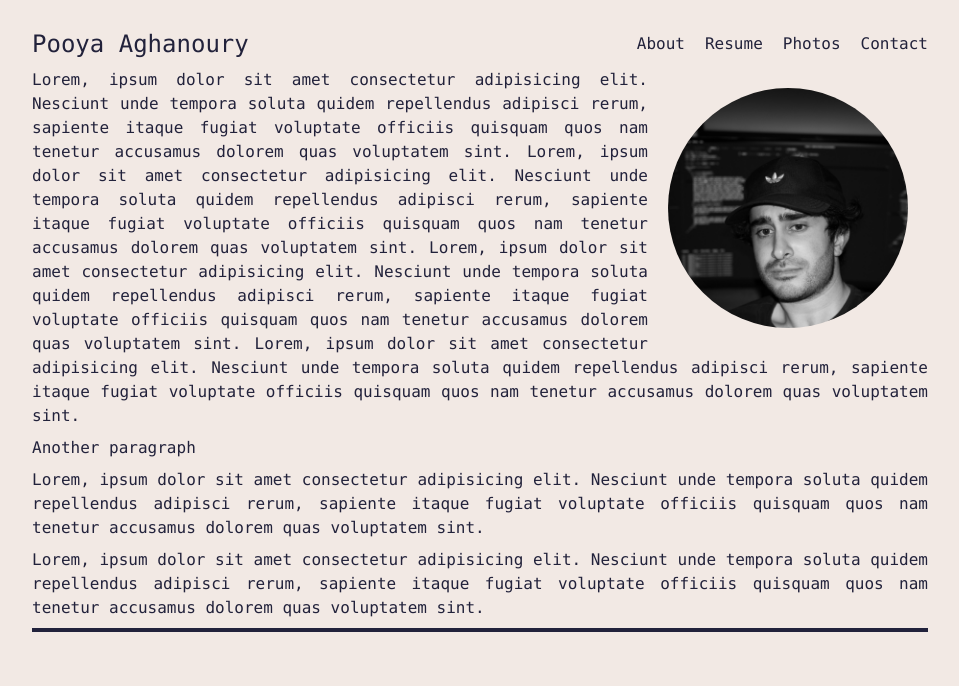
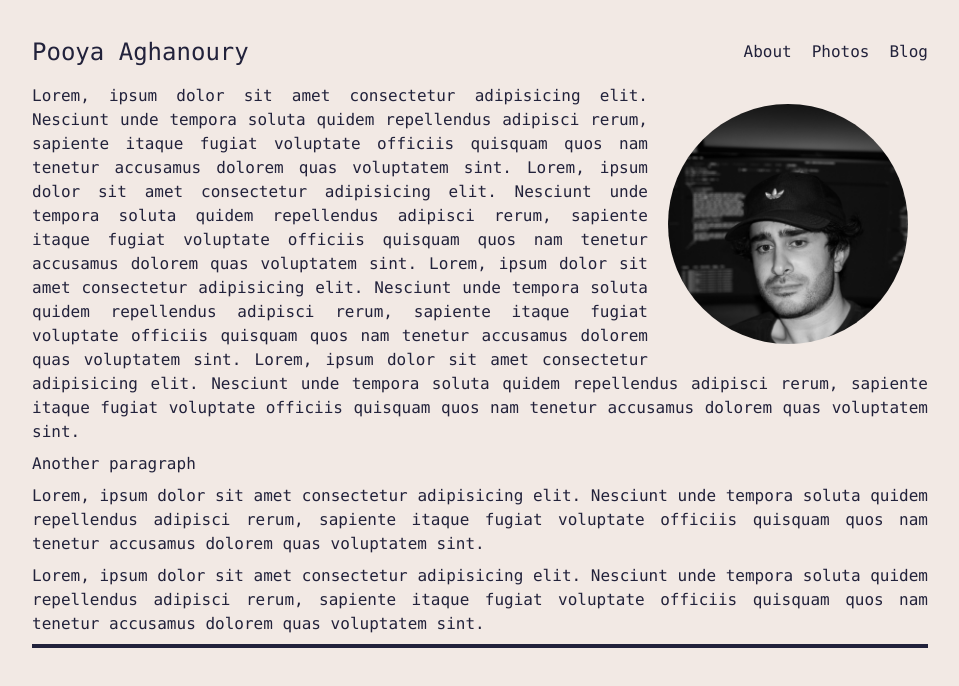
Before and after one commit to aghanoury/website, a Next.js app: page / in a window 1280 px wide. Shown: the top 686 px of the page, without its empty margins (160-1119 px from the left). Built offline with nearby package versions, Linux system fonts and the light colour scheme.

Commit message:
minor tweaks

```diff
--- a/pages/header.tsx
+++ b/pages/header.tsx
@@ -6,14 +6,9 @@ import Link from "next/link";
 
 const navigation = [
   { name: "About", href: "/about", current: true },
-  { name: "Resume", href: "/contact", current: true },
   { name: "Photos", href: "/photos", current: true },
-  { name: "Contact", href: "/contact", current: true },
+  { name: "Blog", href: "/blog", current: true },
 ];
-
-function classNames(...classes) {
-  return classes.filter(Boolean).join(" ");
-}
 
 export default function Header({ title }) {
   return (
@@ -21,7 +16,7 @@ export default function Header({ title }) {
       {({ open }) => (
         <>
           <div className="flex items-center mx-0">
-            <div className="flex flex-1 items-center justify-between space-x-10 m-0 h-12 px-0">
+            <div className="flex flex-1 items-center justify-between space-x-10 m-0 h-16 px-0">
               {/* standard menu bar */}
               <Link className="text-2xl max-sm:text-lg" href="/">
                 {title}
@@ -47,6 +42,7 @@ export default function Header({ title }) {
               </Menu.Button>
             </div>
           </div>
+
           {/* DROP DOWN MENU */}
           <Transition
             enter="transition ease duration-300 transform"
@@ -56,12 +52,12 @@ export default function Header({ title }) {
             leaveFrom="opacity-100 translate-y-0"
             leaveTo="opacity-0 -translate-y-12"
           >
-            <div className="absolute sm:hidden text-white rounded-md right-0 bg-black shadow-xl origin-top-right">
+            <div className="bg-dark_blue absolute sm:hidden text-white rounded-md right-0 bg-black shadow-2xl shadow-light_blue origin-top-right">
               <div className="flex flex-col items-center space-y-1 px-2 pt-2 pb-3 ">
                 {navigation.map((item) => (
                   <Link
                     className="block px-10 py-2 rounded-lg
-                  hover:bg-gray-700 hover:text-white "
+                  hover:bg-blue hover:text-white "
                     key={item.name}
                     href={item.href}
                   >
```
